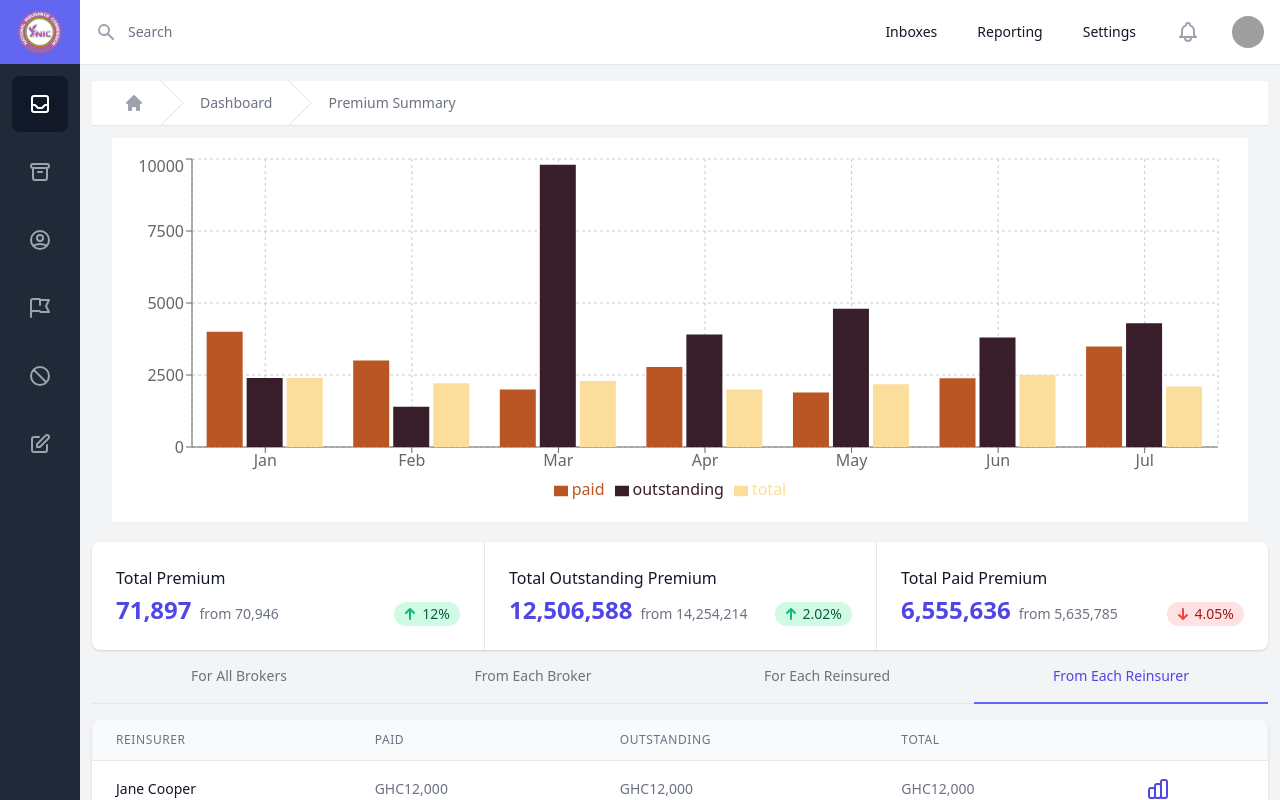
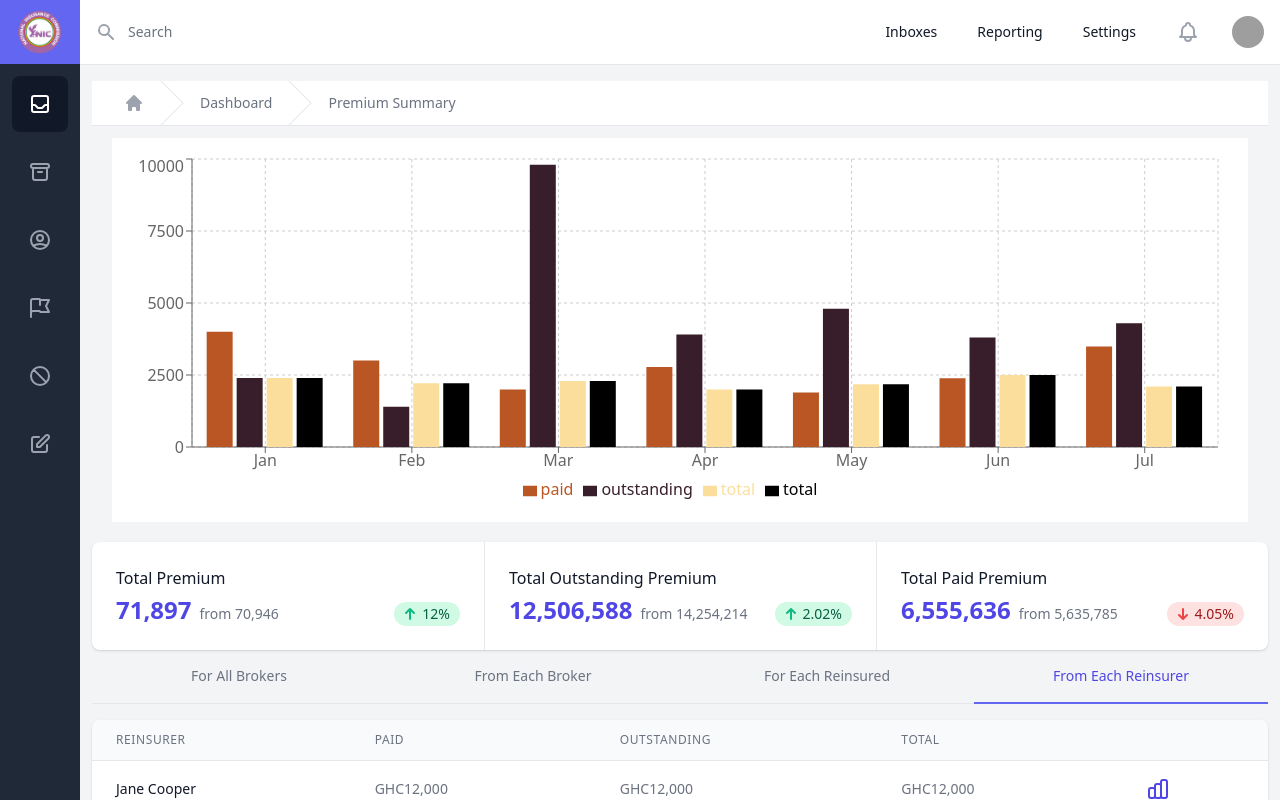
Before and after one commit to Khoby-790/template-nic, a React (Create React App) app: page /premium in a window 1280 px wide. Built offline with nearby package versions, Linux system fonts and the light colour scheme; grey boxes are pictures that could not be loaded.

Commit message:
--- Auto-Git Commit ---

```diff
--- a/src/pages/Dashboard/components/SubGraphsBarchart.tsx
+++ b/src/pages/Dashboard/components/SubGraphsBarchart.tsx
@@ -99,6 +99,7 @@ const SubGraphsBarchart = ({ data = [], bars }: Props) => {
                         {bars.map((bar, id) => (
                             <Bar key={id} dataKey={bar.name} fill={bar.color} />
                         ))}
+                        <Bar dataKey="total" label={<h1>Total</h1>} />
                     </BarChart>
                 </ResponsiveContainer>
             </div>
```
